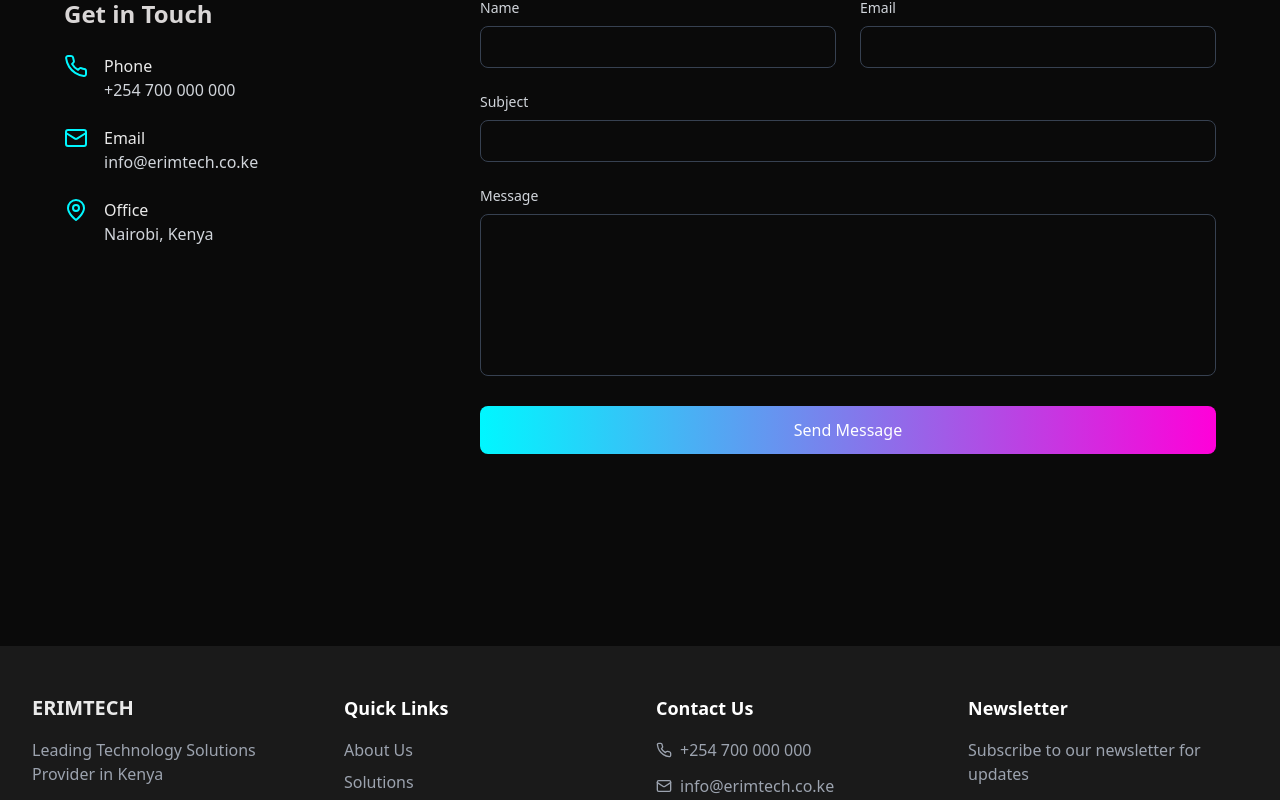
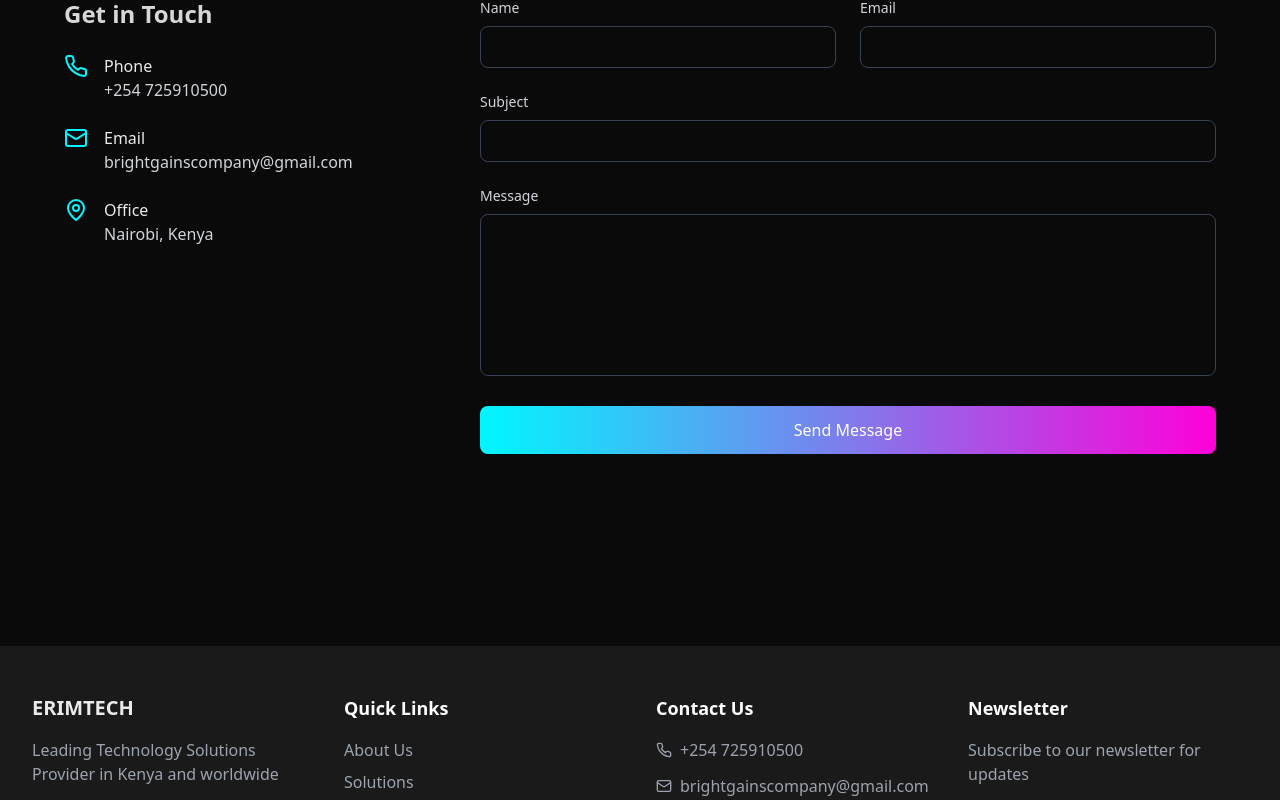
Before and after one commit to Eric-Devv/ERIMTECH.solutions-company2, a React (Vite) app: page /contact in a window 1280 px wide. Shown: the part 350-1150 px from the top of the page. Built offline with nearby package versions, Linux system fonts and the light colour scheme.

Commit message:
font & typo corrections

```diff
--- a/src/components/layout/Footer.tsx
+++ b/src/components/layout/Footer.tsx
@@ -10,7 +10,7 @@ export default function Footer() {
           <div>
             <h3 className="text-xl font-bold gradient-text mb-4">ERIMTECH</h3>
             <p className="text-gray-400 mb-4">
-              Leading Technology Solutions Provider in Kenya
+              Leading Technology Solutions Provider in Kenya and worldwide
             </p>
             <div className="flex space-x-4">
               <a href="https://facebook.com" className="text-gray-400 hover:text-neon-cyan transition-colors">
@@ -59,13 +59,13 @@ export default function Footer() {
               <li className="flex items-center space-x-2 text-gray-400">
                 <Phone size={16} />
                 <a href="tel:+254700000000" className="hover:text-neon-cyan transition-colors">
-                  +254 700 000 000
+                  +254 725910500
                 </a>
               </li>
               <li className="flex items-center space-x-2 text-gray-400">
                 <Mail size={16} />
                 <a href="mailto:info@erimtech.co.ke" className="hover:text-neon-cyan transition-colors">
-                  info@erimtech.co.ke
+                  brightgainscompany@gmail.com
                 </a>
               </li>
               <li className="flex items-start space-x-2 text-gray-400">
--- a/src/components/layout/Navbar.tsx
+++ b/src/components/layout/Navbar.tsx
@@ -51,7 +51,7 @@ export default function Navbar() {
               </Link>
             ))}
             <a
-              href="tel:+254700000000"
+              href="tel:+254725910500"
               className="flex items-center space-x-2 px-4 py-2 rounded-full bg-gradient-to-r from-neon-cyan to-neon-pink text-white font-medium hover:opacity-90 transition-opacity"
             >
               <Phone size={16} />
@@ -61,7 +61,7 @@ export default function Navbar() {
 
           {/* Mobile menu button */}
           <button
-            className="md:hidden rounded-lg p-2 hover:bg-gray-800 transition-colors"
+            className="md:hidden rounded-lg p-2 hover:bg-gray-500 transition-colors"
             onClick={() => setIsOpen(!isOpen)}
           >
             {isOpen ? <X size={24} /> : <Menu size={24} />}
@@ -85,7 +85,7 @@ export default function Navbar() {
                 </Link>
               ))}
               <a
-                href="tel:+254700000000"
+                href="tel:+254725910500"
                 className="flex items-center justify-center space-x-2 px-4 py-2 rounded-full bg-gradient-to-r from-neon-cyan to-neon-pink text-white font-medium hover:opacity-90 transition-opacity"
               >
                 <Phone size={16} />
--- a/src/pages/About.tsx
+++ b/src/pages/About.tsx
@@ -39,7 +39,7 @@ export default function About() {
                 <div className="text-neon-cyan mb-4 flex justify-center">
                   {stat.icon}
                 </div>
-                <div className="text-3xl font-bold mb-2 gradient-text">
+                <div className="text-3xl font-bold mb-2  text-gray-300 gradient-text">
                   {stat.value}
                 </div>
                 <div className="text-gray-400">{stat.label}</div>
--- a/src/pages/CaseStudies.tsx
+++ b/src/pages/CaseStudies.tsx
@@ -16,10 +16,10 @@ export default function CaseStudies() {
       description: 'Built a scalable e-commerce platform that increased online sales by 300% within the first year.'
     },
     {
-      title: 'Healthcare Management System',
+      title: 'Collage Management System',
       category: 'Healthcare',
       image: 'https://images.unsplash.com/photo-1576091160399-112ba8d25d1d?ixlib=rb-4.0.3&auto=format&fit=crop&w=1920&q=80',
-      description: 'Developed an integrated healthcare management system that improved patient care and operational efficiency.'
+      description: 'Developed an integrated collage management system that improved students care and operational efficiency.'
     }
   ];
 
--- a/src/pages/Contact.tsx
+++ b/src/pages/Contact.tsx
@@ -35,14 +35,14 @@ export default function Contact() {
     {
       icon: <Phone className="w-6 h-6" />,
       title: 'Phone',
-      details: '+254 700 000 000',
-      link: 'tel:+254700000000'
+      details: '+254 725910500',
+      link: 'tel:+254725910500'
     },
     {
       icon: <Mail className="w-6 h-6" />,
       title: 'Email',
-      details: 'info@erimtech.co.ke',
-      link: 'mailto:info@erimtech.co.ke'
+      details: 'brightgainscompany@gmail.com',
+      link: 'mailto:brightgainscompany@gmail.com'
     },
     {
       icon: <MapPin className="w-6 h-6" />,
```
